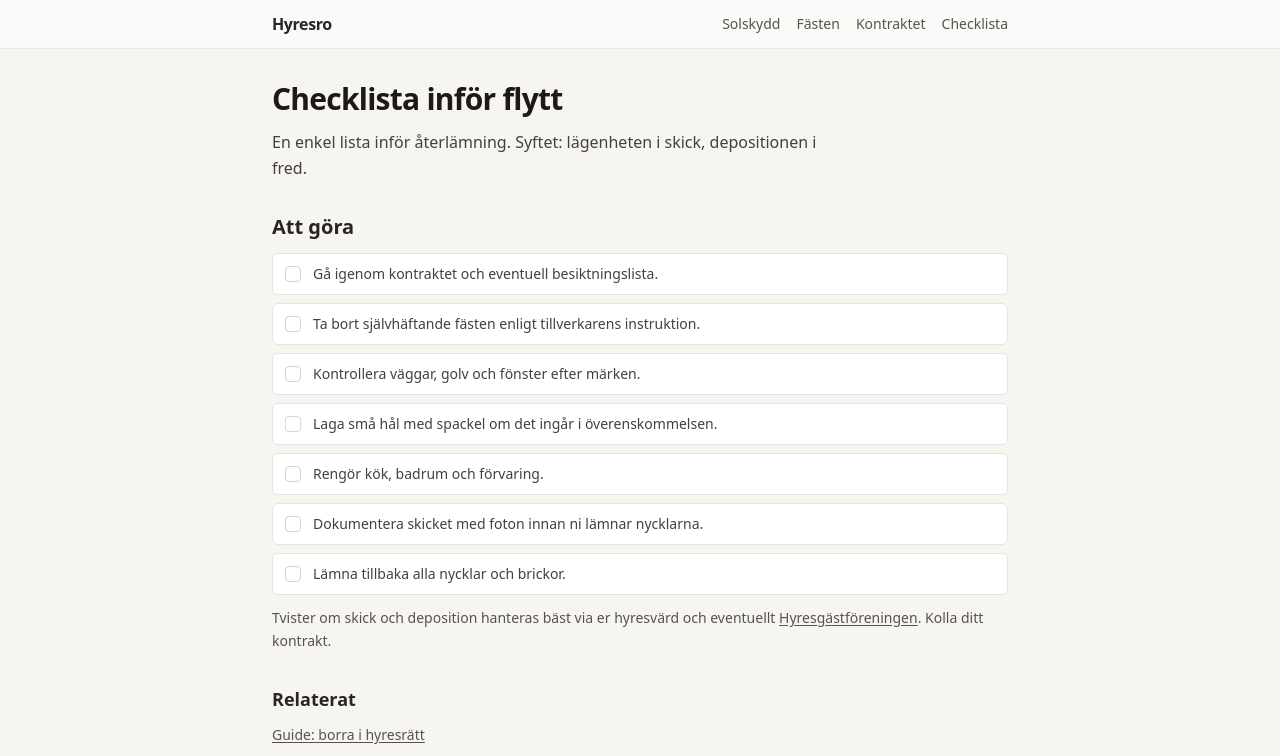
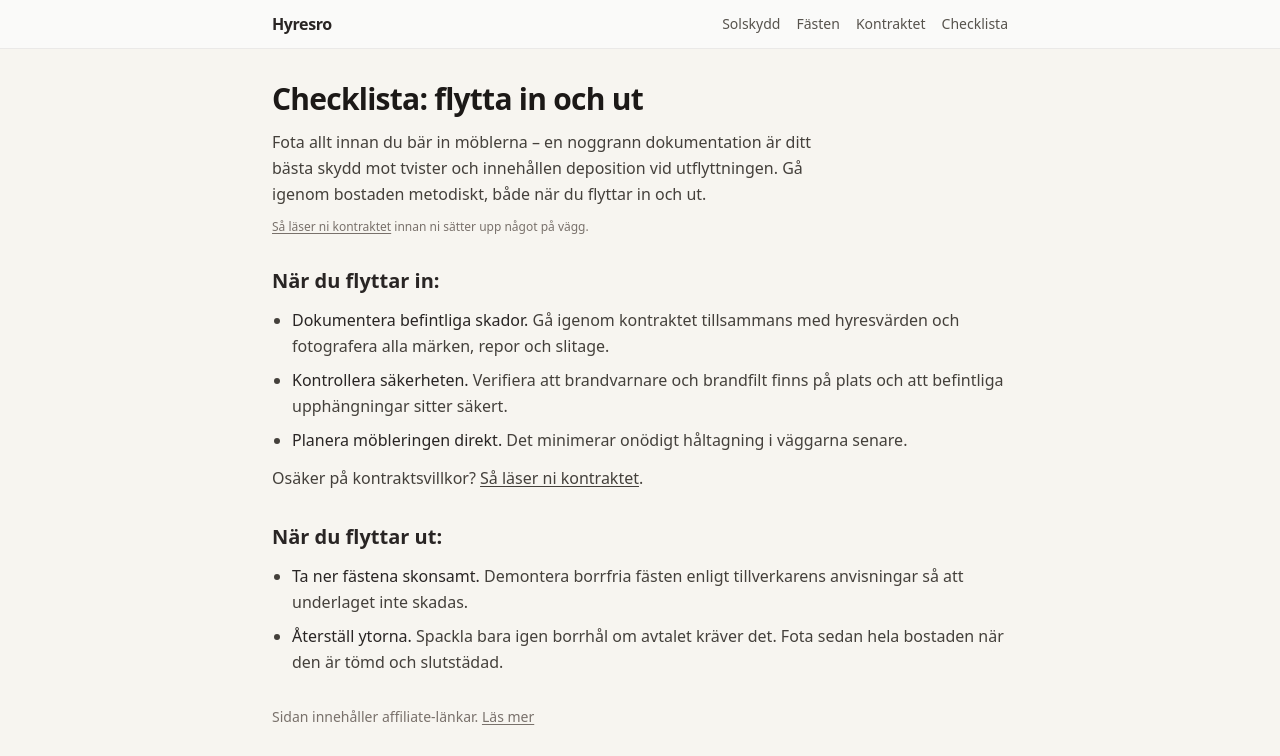
Before and after one commit to snabbsajt/hyresro, a Next.js app: page /checklista-flytta in a window 1280 px wide. Shown: the top 756 px of the page. Built offline with nearby package versions, Linux system fonts and the light colour scheme.

Commit message:
Drop: fasten + checklista

```diff
--- a/src/app/checklista-flytta/page.tsx
+++ b/src/app/checklista-flytta/page.tsx
@@ -1,79 +1,87 @@
 import type { Metadata } from "next";
 import Link from "next/link";
+import { ContractNote } from "@/components/ContractNote";
 import { Disclosure } from "@/components/Disclosure";
-import { ProductCard } from "@/components/ProductCard";
-import { getProduct } from "@/data/products";
 
 export const metadata: Metadata = {
-  title: "Checklista inför flytt från hyresrätt",
+  title: "Checklista: flytta in och ut",
   description:
-    "Kort checklista inför flytt: ta bort fästen, laga småskador och lämna lägenheten i gott skick.",
+    "Checklista för flytt in och ut i hyresrätt: dokumentera, ta ner fästen och återställ ytor.",
 };
 
-const steps = [
-  "Gå igenom kontraktet och eventuell besiktningslista.",
-  "Ta bort självhäftande fästen enligt tillverkarens instruktion.",
-  "Kontrollera väggar, golv och fönster efter märken.",
-  "Laga små hål med spackel om det ingår i överenskommelsen.",
-  "Rengör kök, badrum och förvaring.",
-  "Dokumentera skicket med foton innan ni lämnar nycklarna.",
-  "Lämna tillbaka alla nycklar och brickor.",
-];
-
 export default function ChecklistaFlyttaPage() {
-  const brandfilt = getProduct("brandfilt");
-
   return (
     <div className="space-y-8">
       <header className="space-y-3">
         <h1 className="text-3xl font-semibold tracking-tight text-stone-900">
-          Checklista inför flytt
+          Checklista: flytta in och ut
         </h1>
         <p className="max-w-xl leading-relaxed text-stone-700">
-          En enkel lista inför återlämning. Syftet: lägenheten i skick,
-          depositionen i fred.
+          Fota allt innan du bär in möblerna – en noggrann dokumentation är ditt
+          bästa skydd mot tvister och innehållen deposition vid utflyttningen.
+          Gå igenom bostaden metodiskt, både när du flyttar in och ut.
         </p>
+        <ContractNote />
       </header>
 
-      <section className="space-y-3">
-        <h2 className="text-xl font-semibold text-stone-800">Att göra</h2>
-        <ul className="space-y-2">
-          {steps.map((step) => (
-            <li
-              key={step}
-              className="flex gap-3 rounded-md border border-stone-200 bg-white px-3 py-2.5 text-sm text-stone-700"
-            >
-              <span className="mt-0.5 h-4 w-4 shrink-0 rounded border border-stone-300" aria-hidden />
-              {step}
-            </li>
-          ))}
+      <section className="space-y-3 leading-relaxed text-stone-700">
+        <h2 className="text-xl font-semibold text-stone-800">
+          När du flyttar in:
+        </h2>
+        <ul className="list-disc space-y-2 pl-5">
+          <li>
+            <strong className="font-medium text-stone-800">
+              Dokumentera befintliga skador.
+            </strong>{" "}
+            Gå igenom kontraktet tillsammans med hyresvärden och fotografera
+            alla märken, repor och slitage.
+          </li>
+          <li>
+            <strong className="font-medium text-stone-800">
+              Kontrollera säkerheten.
+            </strong>{" "}
+            Verifiera att brandvarnare och brandfilt finns på plats och att
+            befintliga upphängningar sitter säkert.
+          </li>
+          <li>
+            <strong className="font-medium text-stone-800">
+              Planera möbleringen direkt.
+            </strong>{" "}
+            Det minimerar onödigt håltagning i väggarna senare.
+          </li>
         </ul>
-        <p className="text-sm leading-relaxed text-stone-600">
-          Tvister om skick och deposition hanteras bäst via er hyresvärd och
-          eventuellt{" "}
-          <a
-            href="https://www.hyresgastforeningen.se/"
-            target="_blank"
-            rel="noopener noreferrer"
+        <p>
+          Osäker på kontraktsvillkor?{" "}
+          <Link
+            href="/guide/kolla-kontraktet"
             className="text-sage-800 underline underline-offset-2"
           >
-            Hyresgästföreningen
-          </a>
-          . Kolla ditt kontrakt.
+            Så läser ni kontraktet
+          </Link>
+          .
         </p>
       </section>
 
-      <section className="space-y-3">
-        <h2 className="text-lg font-semibold text-stone-800">Relaterat</h2>
-        <p className="text-sm text-stone-600">
-          <Link
-            href="/guide/borra-i-hyresratt"
-            className="text-sage-800 underline underline-offset-2"
-          >
-            Guide: borra i hyresrätt
-          </Link>
-        </p>
-        {brandfilt && <ProductCard product={brandfilt} />}
+      <section className="space-y-3 leading-relaxed text-stone-700">
+        <h2 className="text-xl font-semibold text-stone-800">
+          När du flyttar ut:
+        </h2>
+        <ul className="list-disc space-y-2 pl-5">
+          <li>
+            <strong className="font-medium text-stone-800">
+              Ta ner fästena skonsamt.
+            </strong>{" "}
+            Demontera borrfria fästen enligt tillverkarens anvisningar så att
+            underlaget inte skadas.
+          </li>
+          <li>
+            <strong className="font-medium text-stone-800">
+              Återställ ytorna.
+            </strong>{" "}
+            Spackla bara igen borrhål om avtalet kräver det. Fota sedan hela
+            bostaden när den är tömd och slutstädad.
+          </li>
+        </ul>
       </section>
 
       <Disclosure compact />
--- a/src/app/fasten/page.tsx
+++ b/src/app/fasten/page.tsx
@@ -1,56 +1,101 @@
 import type { Metadata } from "next";
 import Link from "next/link";
+import { ContractNote } from "@/components/ContractNote";
 import { Disclosure } from "@/components/Disclosure";
 import { ProductCard } from "@/components/ProductCard";
-import { getProductsByCategory, products } from "@/data/products";
+import { getProductsByCategory } from "@/data/products";
 
 export const metadata: Metadata = {
-  title: "Fästen utan borr",
+  title: "Fästen utan att borra",
   description:
-    "Tesa-skruvar och andra fästen för hyresrätt. Lätta och tunga alternativ utan borr.",
+    "Borrfria fästen i hyresrätt: underlag, viktgräns och när tejp inte räcker.",
 };
 
 export default function FastenPage() {
-  const fasten = getProductsByCategory("fasten");
-  const extra = products.filter((p) =>
-    ["hylla-no-drill", "brandfilt"].includes(p.slug),
-  );
+  const items = getProductsByCategory("fasten");
 
   return (
     <div className="space-y-8">
       <header className="space-y-3">
         <h1 className="text-3xl font-semibold tracking-tight text-stone-900">
-          Fästen
+          Fästen utan att borra
         </h1>
         <p className="max-w-xl leading-relaxed text-stone-700">
-          Självhäftande skruvar och krokar för kakel, glas och målad vägg.
-          Följ maxvikten och ta bort dem rätt vid flytt.
+          Du kan hänga tavlor, speglar och hyllor i din hyresrätt utan att borra
+          – och utan att riskera din deposition. Här är de borrfria metoder som
+          faktiskt håller, och när du ändå bör lämna borrmaskinen fram.
         </p>
-        <p className="text-sm text-stone-600">
-          Osäkra på borrning?{" "}
+        <ContractNote />
+      </header>
+
+      <section className="space-y-3 leading-relaxed text-stone-700">
+        <h2 className="text-xl font-semibold text-stone-800">
+          Så väljer du rätt upphängning:
+        </h2>
+        <ul className="list-disc space-y-2 pl-5">
+          <li>
+            <strong className="font-medium text-stone-800">
+              Anpassa efter underlaget.
+            </strong>{" "}
+            Självhäftande lösningar och tejpskruvar kräver en helt slät och
+            fettfri yta. På dörrar och listverk fungerar klämfästen bättre.
+          </li>
+          <li>
+            <strong className="font-medium text-stone-800">
+              Respektera viktgränsen.
+            </strong>{" "}
+            Kontrollera tillverkarens maxvikt per fäste – och använd hellre ett
+            fäste för mycket än ett för lite.
+          </li>
+        </ul>
+      </section>
+
+      <section className="space-y-3 leading-relaxed text-stone-700">
+        <h2 className="text-xl font-semibold text-stone-800">
+          När räcker de borrfria alternativen inte?
+        </h2>
+        <ul className="list-disc space-y-2 pl-5">
+          <li>
+            <strong className="font-medium text-stone-800">
+              Målade tapeter.
+            </strong>{" "}
+            Stark monteringstejp kan dra med sig ytskiktet när du tar ner
+            fästet.
+          </li>
+          <li>
+            <strong className="font-medium text-stone-800">Våtutrymmen.</strong>{" "}
+            I badrum krävs fukttålig tejp eller lim, annars släpper fästet över
+            tid.
+          </li>
+          <li>
+            <strong className="font-medium text-stone-800">Tunga ting.</strong>{" "}
+            Riktigt tunga speglar och hyllor kräver skruv och plugg för att
+            sitta säkert.
+          </li>
+        </ul>
+        <p>
+          Osäker på vad du får göra i just din lägenhet? Läs guiderna{" "}
+          <Link
+            href="/guide/hylla-utan-borra"
+            className="text-sage-800 underline underline-offset-2"
+          >
+            Hylla utan att borra
+          </Link>{" "}
+          och{" "}
           <Link
             href="/guide/borra-i-hyresratt"
             className="text-sage-800 underline underline-offset-2"
           >
-            Läs guiden
+            Får man borra i hyresrätt?
           </Link>
-          . Kolla ditt kontrakt.
+          .
         </p>
-      </header>
-
-      <section className="space-y-4">
-        <h2 className="text-xl font-semibold text-stone-800">Fästen</h2>
-        <div className="grid gap-4 sm:grid-cols-2">
-          {fasten.map((p) => (
-            <ProductCard key={p.slug} product={p} />
-          ))}
-        </div>
       </section>
 
       <section className="space-y-4">
-        <h2 className="text-xl font-semibold text-stone-800">Relaterat</h2>
+        <h2 className="text-xl font-semibold text-stone-800">Produkter</h2>
         <div className="grid gap-4 sm:grid-cols-2">
-          {extra.map((p) => (
+          {items.map((p) => (
             <ProductCard key={p.slug} product={p} />
           ))}
         </div>
```
